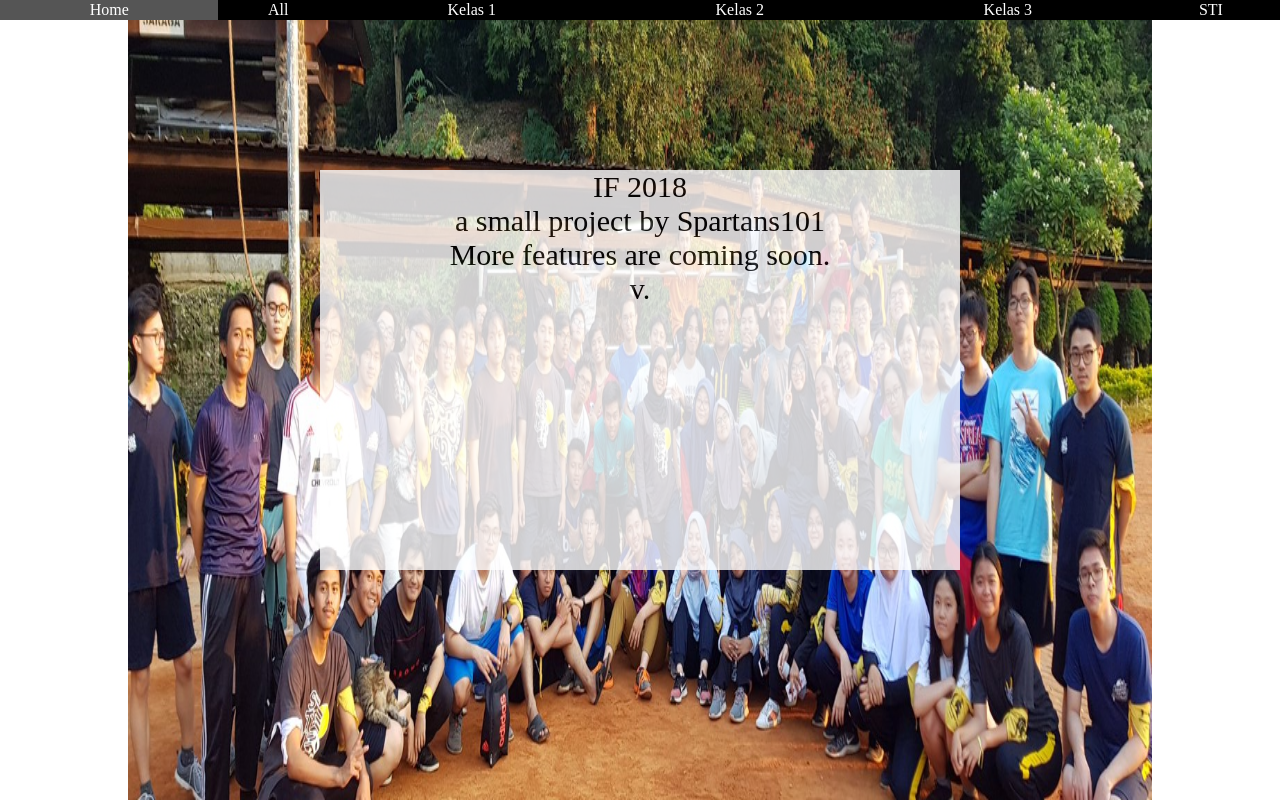
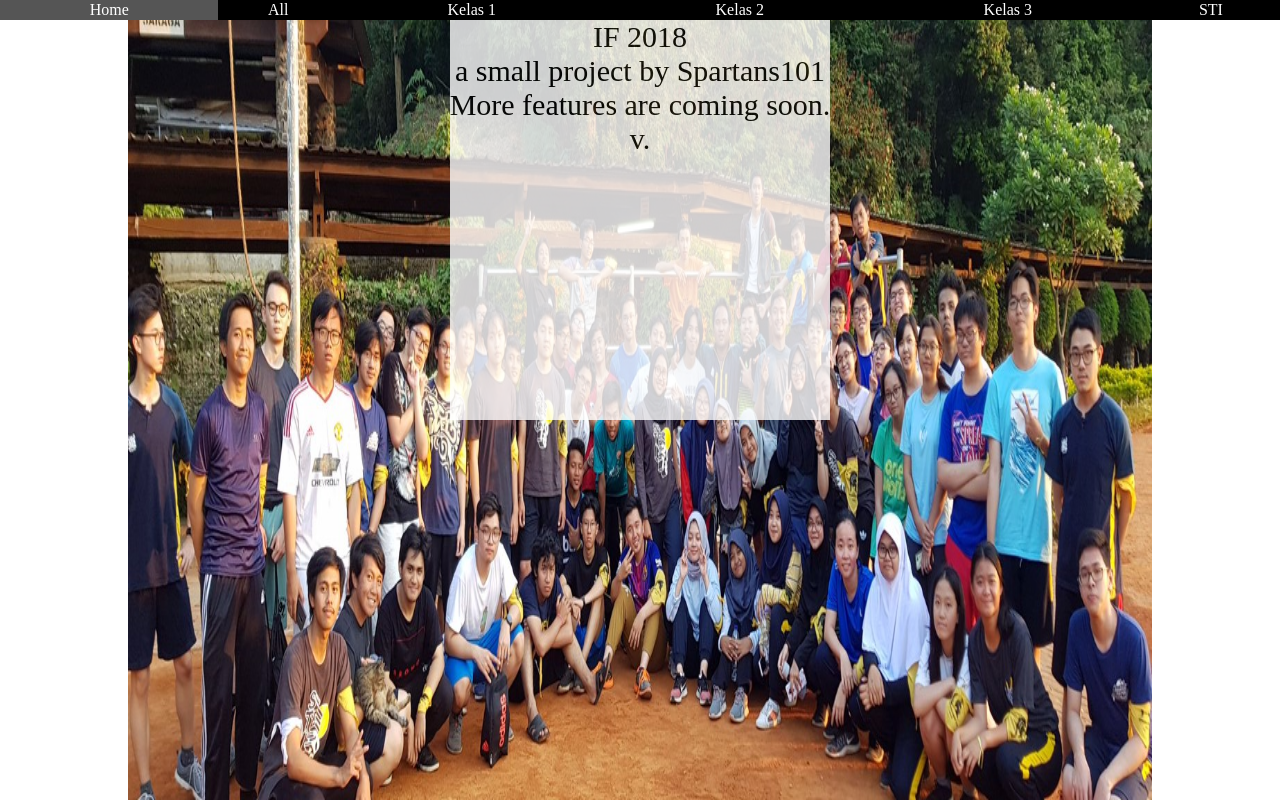
Before and after one commit to haverzard/if2018db, a Django app: template templates/home.html in a window 1280 px wide. Run offline with Django 3.2, Linux system fonts and the light colour scheme; the template is opened without the code that fills it, so the values that code supplies are empty.

```diff
--- a/static/css/main.css
+++ b/static/css/main.css
@@ -36,10 +36,8 @@ table {
 	background-color: #FFFFFF;
 	position: relative;
 	opacity: 0.8;
-	width: 50%;
 	height: 400px;
-	top: 150px;
-	left: 25%;
+	display: inline-block;
 	text-align: center;
 	font-size: 30px;
 }
```
